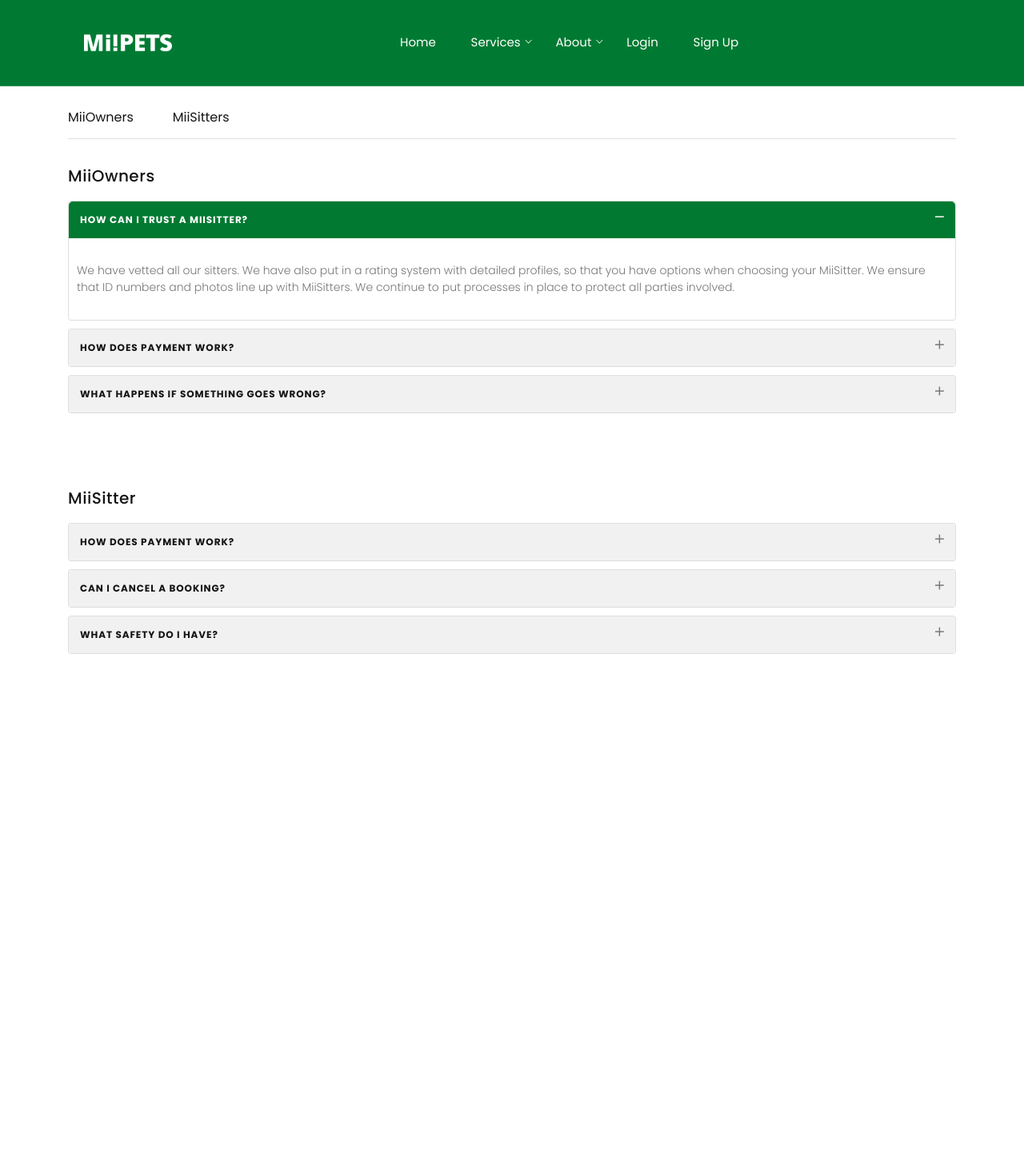
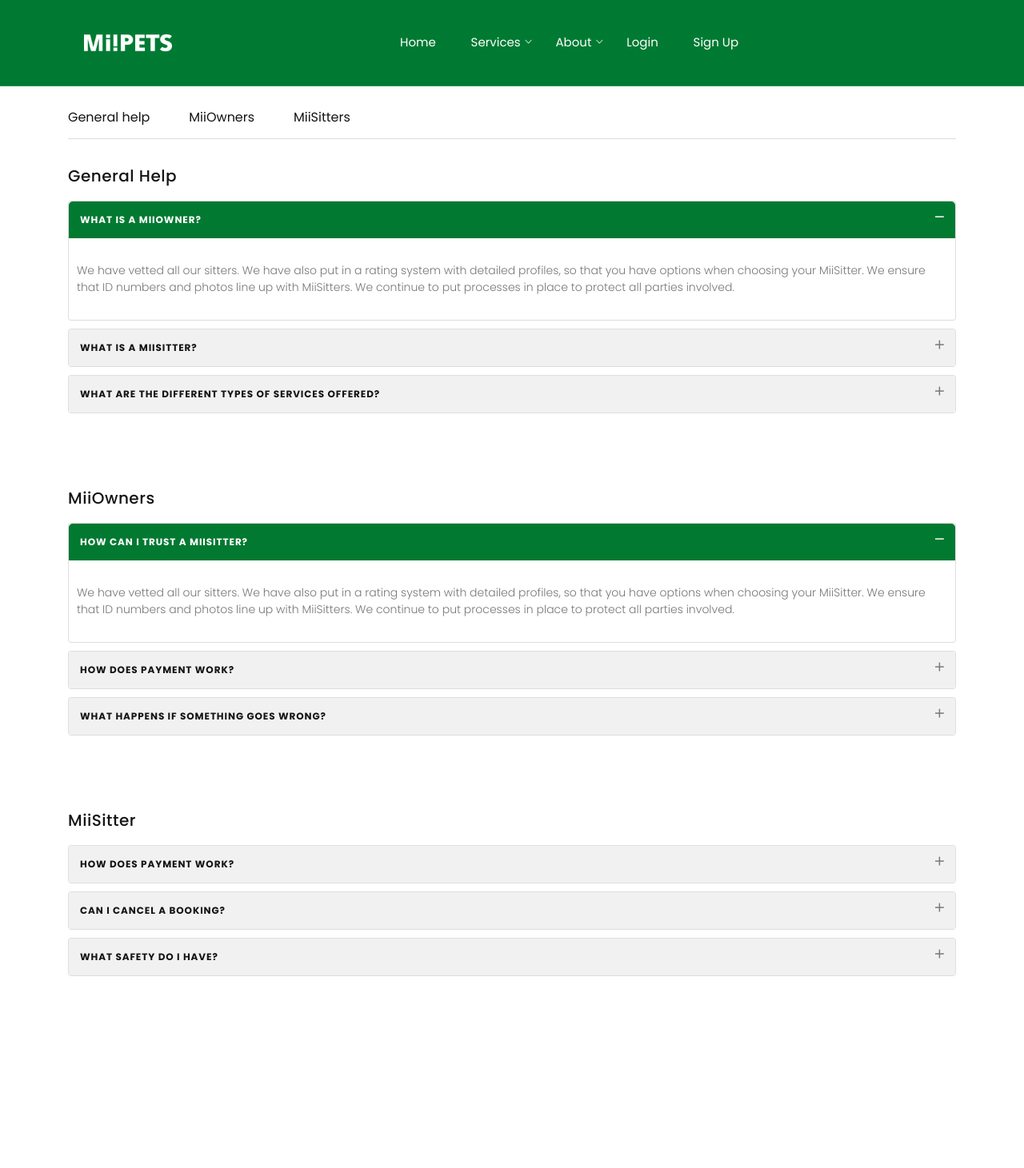
Before and after one commit to MiiPets/webapp, a Django app: page /faq/ in a window 1280 px wide. Shown: the top 1461 px of the page at 80% size. Before the commit the page ends 818 px from the top, so only its background shows below. Run offline with Django 3.2, Linux system fonts and the light colour scheme; some libraries are stand-ins or nearby versions; some web fonts are replaced.

Commit message:
just need to answer new questions in FAQ

```diff
--- a/MiipetsWebApp/core/templates/core/faq.html
+++ b/MiipetsWebApp/core/templates/core/faq.html
@@ -10,16 +10,65 @@
                 <div class="col-lg-12">
                     <div id="list-menu" class="list_menu faq-menu">
                         <ul class="list-details-tab fixed_nav">
-                            <li class="nav-item"><a href="#miiowners-faq">MiiOwners</a></li>
-                            <li class="nav-item"><a href="#miisitters-faq">MiiSitters</a></li>
+                          <li class="nav-item"><a href="#general-faq">General help</a></li>
+                          <li class="nav-item"><a href="#miiowners-faq">MiiOwners</a></li>
+                          <li class="nav-item"><a href="#miisitters-faq">MiiSitters</a></li>
                             <!--<li class="nav-item"><a href="#miiproviders-faq">MiiProviders</a></li>-->
-                            <!--li class="nav-item"><a href="#general-faq">General help</a></li>-->
                         </ul>
                     </div>
                 </div>
                 <div class="col-lg-12">
                     <!--Listing Details starts-->
                     <div class="list-details-wrap">
+                        <div id="general-faq" class="list-details-section">
+                            <h4>General Help</h4>
+                            <div id="accordion3" role="tablist">
+                                <div class="card">
+                                    <div class="card-header" role="tab" id="headingOne_">
+                                        <a role="button" data-toggle="collapse" data-parent="#accordion3" href="#collapseOne_" aria-expanded="true" aria-controls="collapseOne">
+                                            What is a MiiOwner?
+                                        </a>
+                                    </div>
+                                    <div id="collapseOne_" class="panel-collapse collapse show" role="tabpanel" aria-labelledby="headingOne_">
+                                        <div class="card-body">
+                                            We have vetted all our sitters. We have also put in a rating system with
+                                            detailed profiles, so that you have options when choosing your MiiSitter. We
+                                            ensure that ID numbers and photos line up with MiiSitters. We continue to put
+                                            processes in place to protect all parties involved.
+                                        </div>
+                                    </div>
+                                </div>
+                                <div class="card">
+                                    <div class="card-header" role="tab" id="headingThree_">
+                                        <a class="collapsed" role="button" data-toggle="collapse" data-parent="#accordion3" href="#collapseThree_" aria-expanded="false" aria-controls="collapseThree">
+                                            What is a MiiSitter?
+                                        </a>
+                                    </div>
+                                    <div id="collapseThree_" class="panel-collapse collapse" role="tabpanel" aria-labelledby="headingThree_">
+                                        <div class="card-body">
+                                          There is no cash transactions. The payment will be made through the website (PayFast). (See T&C’s).
+                                        </div>
+                                    </div>
+                                </div>
+                                <div class="card">
+                                    <div class="card-header" role="tab" id="headingFour_">
+                                        <a class="collapsed" role="button" data-toggle="collapse" data-parent="#accordion3" href="#collapseFour_" aria-expanded="false" aria-controls="collapseFour">
+                                            What are the different types of services offered?
+                                        </a>
+                                    </div>
+                                    <div id="collapseFour_" class="panel-collapse collapse" role="tabpanel" aria-labelledby="headingFour_">
+                                        <div class="card-body">
+                                          Safety and security are a must for both owner and sitter. In addition to the
+                                          steps MiiPets takes to help protect our community, we encourage both
+                                          owners and sitters to stay aware and take certain safety precautions when
+                                          they’re booking or sitting. For refunds from PayFast, please refer to the T&C’s
+                                          section.
+                                        </div>
+                                    </div>
+                                </div>
+                            </div>
+                        </div>
+
                         <div id="miiowners-faq" class="list-details-section">
                             <h4>MiiOwners</h4>
                             <div id="accordion1" role="tablist">
```
